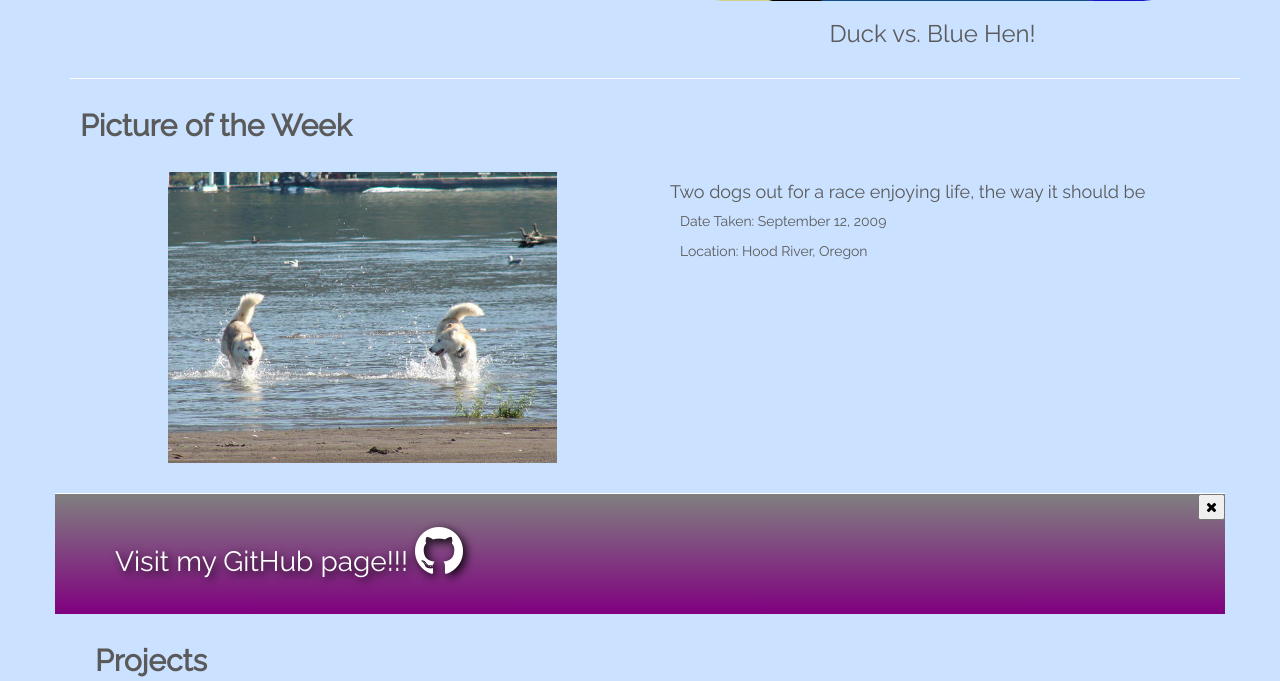
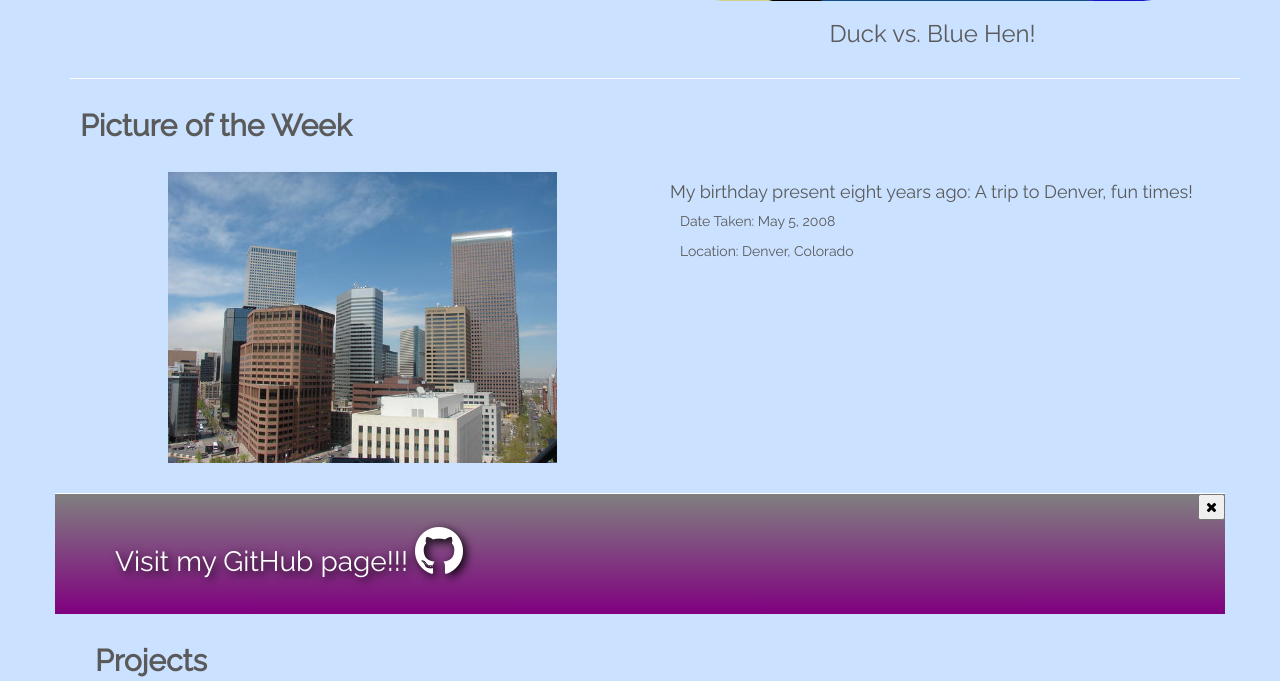
Before and after one commit to adambodie/bodie-web-design, a Node server app: page / in a window 1280 px wide. Shown: the part 645-1326 px from the top of the page. Run offline with Node 20, Linux system fonts and the light colour scheme; some libraries are stand-ins or nearby versions; some web fonts are replaced.

Commit message:
Added new picture of the week

```diff
--- a/public/data/archive.json
+++ b/public/data/archive.json
@@ -309,7 +309,7 @@
     "description" : "Vítejte na krásné Praze, v České republice!",
     "location" : "Prague",
     "state" : "Czech Republic",
-    "week" : "April 10, 2016"
+    "week" : "April 17, 2016"
 },
 {
     "title" : "R.I.P. Prince",
@@ -317,6 +317,14 @@
     "description" : "R.I.P. Prince",
     "location" : "Minneapolis",
     "state" : "Minnesota",
-    "week" : "April 17, 2016"
+    "week" : "April 24, 2016"
+},
+{
+    "title" : "Two dogs out for a race enjoying life, the way it should be",
+    "image" : "img/dogs.jpg",
+    "description" : "Two dogs out for a race enjoying life, the way it should be",
+    "location" : "Hood River",
+    "state" : "Oregon",
+    "week" : "May 1, 2016"
 }
 ]
--- a/views/index.jade
+++ b/views/index.jade
@@ -22,12 +22,12 @@ block content
                 h2.section-heading Picture of the Week
                 #week
                     .box.block.col-md-6
-                        a(href="static/img/dogs.jpg")
-                            img(src="static/img/dogs.jpg", alt="Two dogs out for a race enjoying life, the way it should be.", width="70%").img-responsive.center-block
+                        a(href="static/img/denver.jpg")
+                            img(src="static/img/denver.jpg", alt="My birthday present eight years ago: A trip to Denver, fun times!", width="70%").img-responsive.center-block
                     .box.block.description.col-md-6
-                        h4 Two dogs out for a race enjoying life, the way it should be
-                        p Date Taken: September 12, 2009
-                        p Location: Hood River, Oregon
+                        h4 My birthday present eight years ago: A trip to Denver, fun times!
+                        p Date Taken: May 5, 2008
+                        p Location: Denver, Colorado
         section
             .row
                 #ad
```
Also changed, not shown: public/img/denver.jpg (added).
